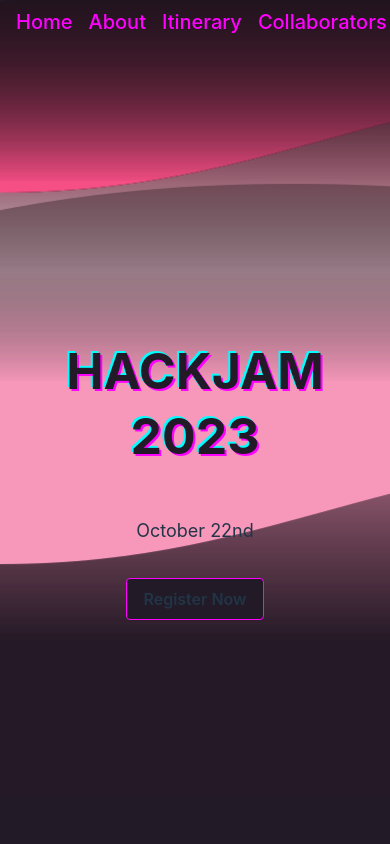
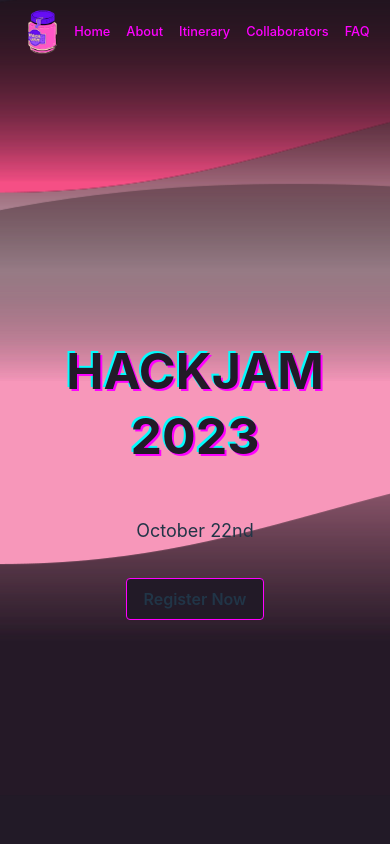
Before and after one commit to AsadbekNematov/hackjam, a React (Vite) app in the folder HackJam/: page / in a window 390 px wide. Shown: the top 844 px of the page. Built offline with nearby package versions, Linux system fonts and the light colour scheme.

Commit message:
Final responsiveness corrections

```diff
--- a/HackJam/src/App.css
+++ b/HackJam/src/App.css
@@ -267,6 +267,24 @@
     font-size: 0.62rem;
   }
 }
+@media screen and (max-width: 540px) {
+  .logo {
+    width: 3rem;
+  }
+  .navbar-txt {
+    font-size: 1rem;
+    line-height: 2.25rem;
+  }
+}
+@media screen and (max-width: 440px) {
+  .logo {
+    width: 2.8rem;
+  }
+  .navbar-txt {
+    font-size: 0.8rem;
+    line-height: 3rem;
+  }
+}
 @media screen and (max-width: 420px) {
   .schedule {
     position: relative;
--- a/HackJam/src/components/Footer.jsx
+++ b/HackJam/src/components/Footer.jsx
@@ -2,7 +2,7 @@ import HackJamLogo from '../assets/logo.png'
 function Footer() {
   return (
     <div id="socials" className="h-2 pb-10 mb-20">
-      <img src={HackJamLogo} className="mx-auto h-20 select-none" alt='logo' />
+      <img src={HackJamLogo} className="mx-auto h-24 select-none" alt='logo' />
 
 
 
--- a/HackJam/src/components/Navbar.jsx
+++ b/HackJam/src/components/Navbar.jsx
@@ -24,26 +24,26 @@ function Navbar() {
     <div
       className={`fixed top-0 left-0 w-full transition-all  duration-300 ${
         scrolled ? "nv-bg" : "bg-transparent"
-      } z-50`}
+      } z-50 navbar`}
     >
       <div className="container mx-auto px-4 py-2 flex justify-around items-center select-none">
         <div className="p-0 logo w-20 ">
           <img src={logo} className="" alt="Logo" />
         </div>
         <div className="nav-links space-x-4">
-          <a href="#home" className="sec_color main-color text-xl">
+          <a href="#home" className="sec_color main-color text-xl navbar-txt">
             Home
           </a>
-          <a href="#about" className="sec_color main-color text-xl">
+          <a href="#about" className="sec_color main-color text-xl navbar-txt">
             About
           </a>
-          <a href="#itinerary" className="sec_color main-color text-xl">
+          <a href="#itinerary" className="sec_color main-color text-xl navbar-txt">
             Itinerary
           </a>
-          <a href="#collaborators" className="sec_color main-color text-xl">
+          <a href="#collaborators" className="sec_color main-color text-xl navbar-txt">
             Collaborators
           </a>
-          <a href="#faq" className="sec_color main-color text-xl">
+          <a href="#faq" className="sec_color main-color text-xl navbar-txt">
             FAQ
           </a>
         </div>
```
Also changed, not shown: HackJam/src/components/Home.jsx (+0 -33 lines).
